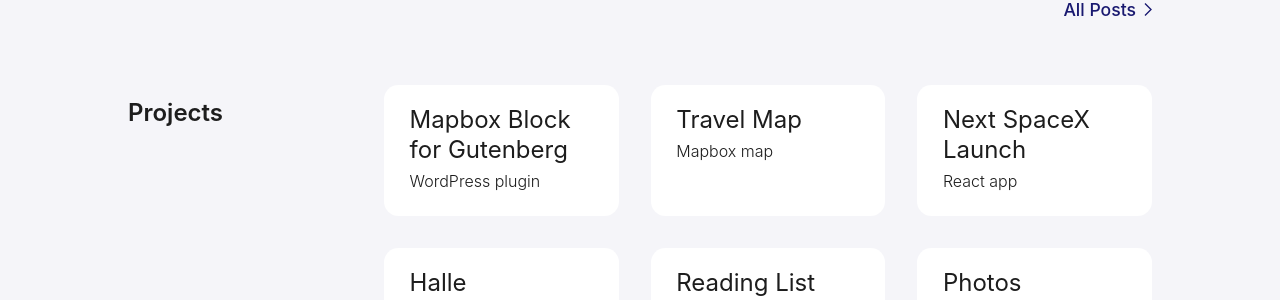
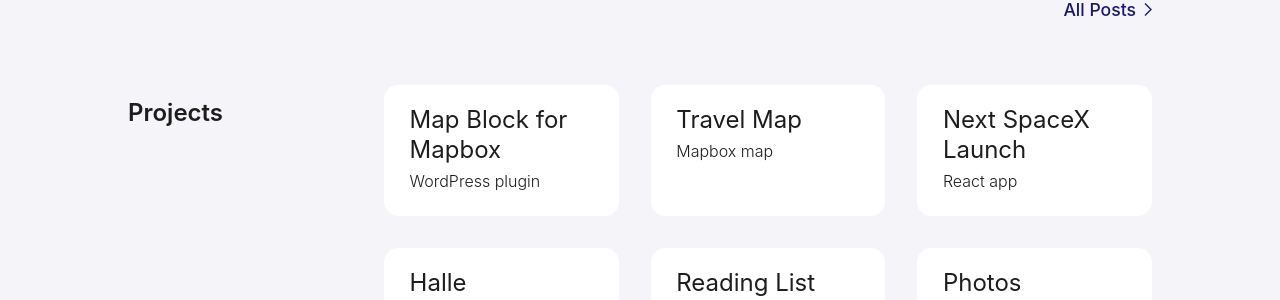
Before and after one commit to samhermes/samhermes.github.io, a Jekyll site: the page built from index.md, in a window 1280 px wide. Shown: the part 607-907 px from the top of the page. Built offline with Jekyll 4.4.1, drawn with Linux system fonts in a browser that asks for light colours.

Commit message:
Update mapbox block plugin project

```diff
--- a/_projects/mapbox-block-gutenberg.markdown
+++ b/_projects/mapbox-block-gutenberg.markdown
@@ -1,8 +1,8 @@
 ---
 layout: default
-title: Mapbox Block for Gutenberg
+title: Map Block for Mapbox
 date: 2018-08-23
 label: WordPress plugin
 description: This plugin adds a block to the new WordPress editor that allows users to embed a Mapbox map on their site. Uses Mapbox GL JS, and create-guten-block.
-permalink: https://github.com/samhermes/mapbox-block-gutenberg
+permalink: https://wordpress.org/plugins/map-block-for-mapbox/
 ---
```
